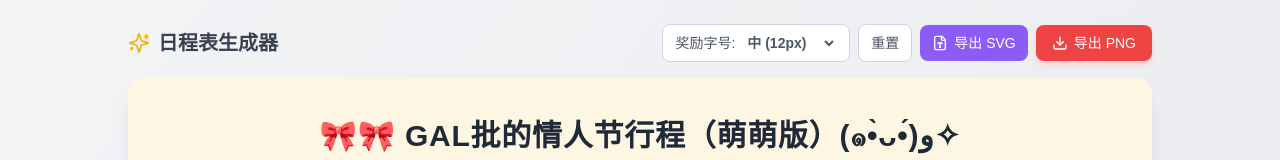
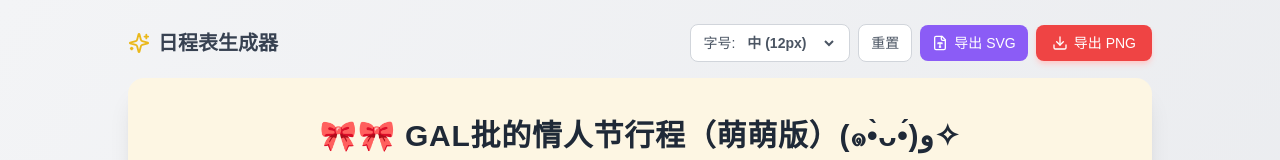
Before and after one commit to ShulkenH/schedule-generator, a React (Vite) app: page / in a window 1280 px wide. Shown: the top 160 px of the page. Built offline with nearby package versions, Linux system fonts and the light colour scheme.

Commit message:
新增一键启动文件，扩展字号选项（18px/20px），优化访问量显示

```diff
--- a/src/App.jsx
+++ b/src/App.jsx
@@ -322,7 +322,7 @@ export default function App() {
                 </h1>
                 <div className="flex gap-2 items-center">
                     <div className="flex items-center gap-2 text-sm text-gray-600 bg-white px-3 py-2 rounded-lg border border-gray-300">
-                        <label htmlFor="fontSize" className="whitespace-nowrap">奖励字号:</label>
+                        <label htmlFor="fontSize" className="whitespace-nowrap">字号:</label>
                         <select
                             id="fontSize"
                             value={rewardFontSize}
@@ -333,6 +333,8 @@ export default function App() {
                             <option value={12}>中 (12px)</option>
                             <option value={14}>大 (14px)</option>
                             <option value={16}>特大 (16px)</option>
+                            <option value={18}>超大 (18px)</option>
+                            <option value={20}>巨大 (20px)</option>
                         </select>
                     </div>
                     <button
@@ -413,7 +415,7 @@ export default function App() {
                         className="text-gray-500 hover:text-gray-700 transition-colors flex items-center gap-1"
                     >
                         <svg className="w-4 h-4" fill="currentColor" viewBox="0 0 24 24">
-                            <path fillRule="evenodd" d="M12 2C6.477 2 2 6.484 2 12.017c0 4.425 2.865 8.18 6.839 9.504.5.092.682-.217.682-.483 0-.237-.008-.868-.013-1.703-2.782.605-3.369-1.343-3.369-1.343-.454-1.158-1.11-1.466-1.11-1.466-.908-.62.069-.608.069-.608 1.003.07 1.531 1.032 1.531 1.032.892 1.53 2.341 1.088 2.91.832.092-.647.35-1.088.636-1.338-2.22-.253-4.555-1.113-4.555-4.951 0-1.093.39-1.988 1.029-2.688-.103-.253-.446-1.272.098-2.65 0 0 .84-.27 2.75 1.026A9.564 9.564 0 0112 6.844c.85.004 1.705.115 2.504.337 1.909-1.296 2.747-1.027 2.747-1.027.546 1.379.202 2.398.1 2.651.64.7 1.028 1.595 1.028 2.688 0 3.848-2.339 4.695-4.566 4.943.359.309.678.92.678 1.855 0 1.338-.012 2.419-.012 2.747 0 .268.18.58.688.482A10.019 10.019 0 0022 12.017C22 6.484 17.522 2 12 2z" clipRule="evenodd"/>
+                            <path fillRule="evenodd" d="M12 2C6.477 2 2 6.484 2 12.017c0 4.425 2.865 8.18 6.839 9.504.5.092.682-.217.682-.483 0-.237-.008-.868-.013-1.703-2.782.605-3.369-1.343-3.369-1.343-.454-1.158-1.11-1.466-1.11-1.466-.908-.62.069-.608.069-.608 1.003.07 1.531 1.032 1.531 1.032.892 1.53 2.341 1.088 2.91.832.092-.647.35-1.088.636-1.338-2.22-.253-4.555-1.113-4.555-4.951 0-1.093.39-1.988 1.029-2.688-.103-.253-.446-1.272.098-2.65 0 0 .84-.27 2.75 1.026A9.564 9.564 0 0112 6.844c.85.004 1.705.115 2.504.337 1.909-1.296 2.747-1.027 2.747-1.027.546 1.379.202 2.398.1 2.651.64.7 1.028 1.595 1.028 2.688 0 3.848-2.339 4.695-4.566 4.943.359.309.678.92.678 1.855 0 1.338-.012 2.419-.012 2.747 0 .268.18.58.688.482A10.019 10.019 0 0022 12.017C22 6.484 17.522 2 12 2z" clipRule="evenodd" />
                         </svg>
                         GitHub 项目
                     </a>
@@ -422,6 +424,11 @@ export default function App() {
                         src="https://hits.seeyoufarm.com/api/count/incr/badge.svg?url=https%3A%2F%2Fshulkenh.github.io%2Fschedule-generator&count_bg=%23FF6B6B&title_bg=%23555555&icon=&icon_color=%23E7E7E7&title=%E8%AE%BF%E9%97%AE%E9%87%8F&edge_flat=false"
                         alt="访问量"
                         className="inline-block"
+                        referrerPolicy="no-referrer-when-downgrade"
+                        onError={(e) => {
+                            e.target.style.display = 'none';
+                            e.target.nextSibling && (e.target.previousSibling.style.display = 'none');
+                        }}
                     />
                 </div>
             </div>
```
Also changed, not shown: 1 other file (tests, documents, lock files or other folders).
